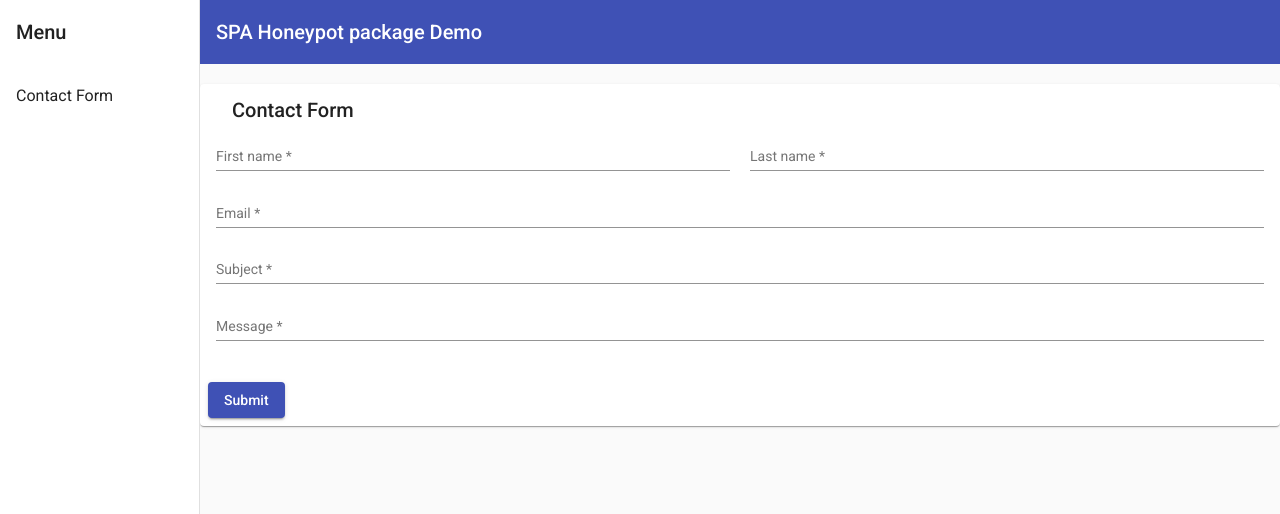
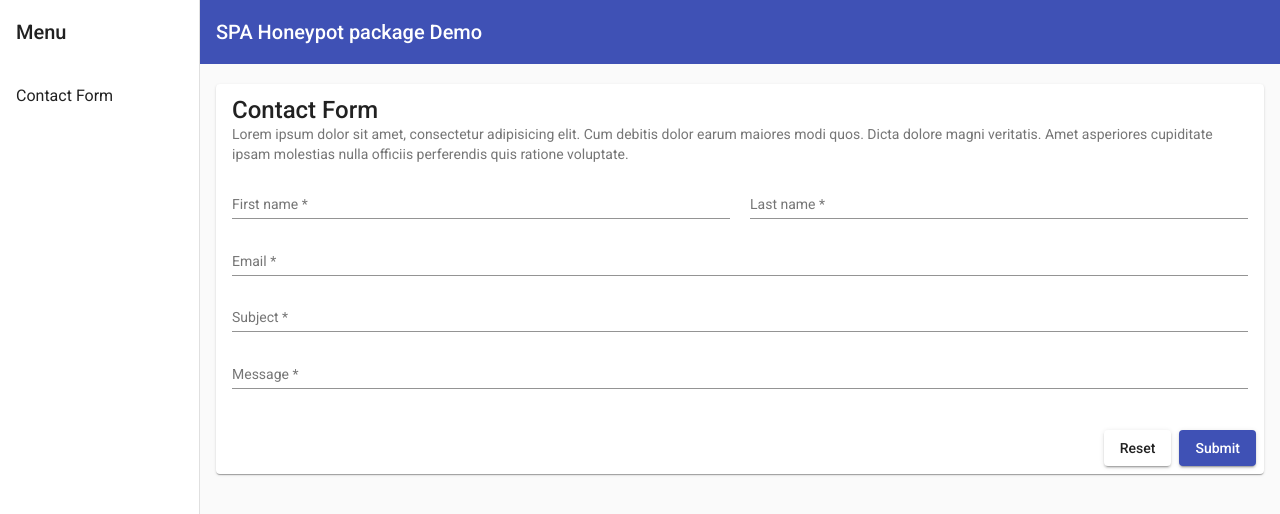
Before and after one commit to hettiger/ngx-spa-honeypot, an Angular app: page /contact-form in a window 1280 px wide. Shown: the top 514 px of the page. Built offline with nearby package versions, Linux system fonts and the light colour scheme.

Commit message:
Improve contact form styles

```diff
--- a/projects/demo/src/app/contact-form/contact-form.component.html
+++ b/projects/demo/src/app/contact-form/contact-form.component.html
@@ -1,8 +1,11 @@
 <form [formGroup]="contactForm" novalidate (ngSubmit)="onSubmit()">
-  <mat-card class="shipping-card">
-    <mat-card-header>
-      <mat-card-title>Contact Form</mat-card-title>
-    </mat-card-header>
+  <mat-card>
+    <mat-card-title>
+      Contact Form
+    </mat-card-title>
+    <mat-card-subtitle>
+      Lorem ipsum dolor sit amet, consectetur adipisicing elit. Cum debitis dolor earum maiores modi quos. Dicta dolore magni veritatis. Amet asperiores cupiditate ipsam molestias nulla officiis perferendis quis ratione voluptate.
+    </mat-card-subtitle>
     <mat-card-content>
       <div class="row">
         <div class="col">
@@ -56,7 +59,8 @@
         </div>
       </div>
     </mat-card-content>
-    <mat-card-actions>
+    <mat-card-actions align="end">
+      <button mat-raised-button type="reset">Reset</button>
       <button mat-raised-button color="primary" type="submit">Submit</button>
     </mat-card-actions>
   </mat-card>
--- a/projects/demo/src/app/contact-form/contact-form.component.scss
+++ b/projects/demo/src/app/contact-form/contact-form.component.scss
@@ -1,15 +1,10 @@
+:host {
+  display: block;
+  padding: 20px 16px;
+}
+
 .full-width {
   width: 100%;
-}
-
-.shipping-card {
-  min-width: 120px;
-  margin: 20px auto;
-}
-
-.mat-radio-button {
-  display: block;
-  margin: 5px 0;
 }
 
 .row {
```
